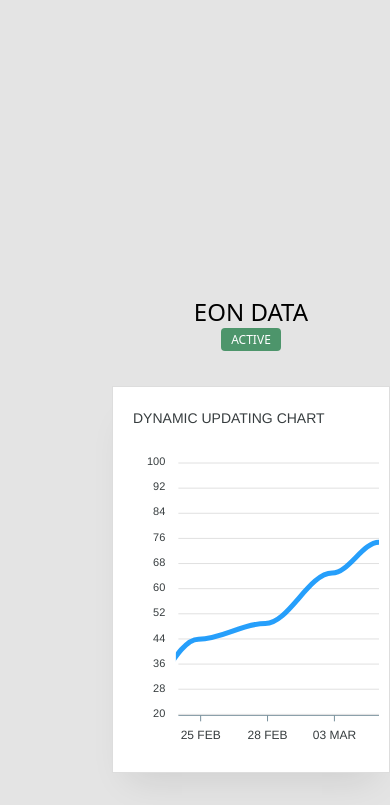
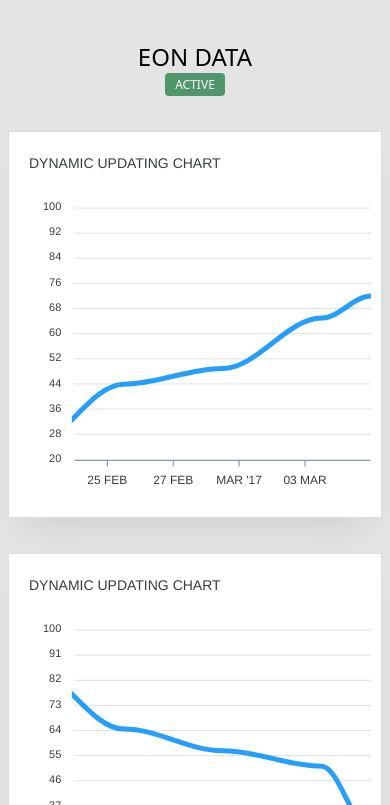
Before and after one commit to makevoid/eondash, a website: page www/index.html in a window 390 px wide. Shown: the top 805 px of the page. Drawn offline with Linux system fonts and the light colour scheme; some packages are replaced by stand-ins of ours; animation ran at ten frames a second.

Commit message:
add plugin for advaaanced (lol) web request, improve css for mobile layout

```diff
--- a/www/css/index.css
+++ b/www/css/index.css
@@ -25,16 +25,16 @@ body {
 /* Portrait layout (default) */
 .app {
     text-align:center;
-    padding:180px 0px 0px 0px;
-    margin: 115px 0px 0px 112px;
+    padding: 20px 1%;
+    margin:  20px 1%;
 }
 
 /* Landscape layout (with min-width) */
 @media screen and (min-aspect-ratio: 1/1) and (min-width:400px) {
     .app {
         background-position:left center;
-        padding: 50px 1%;
-        margin:  50px 1%;
+        padding: 20px 0;
+        margin:  20px 2%;
     }
 }
 
--- a/www/index.html
+++ b/www/index.html
@@ -8,7 +8,7 @@
     <meta name="viewport" content="initial-scale=1, width=device-width, viewport-fit=cover">
     <link rel="stylesheet" type="text/css" href="css/vendor/apexcharts.css">
     <link rel="stylesheet" type="text/css" href="css/index.css">
-    <title>Antani</title>
+    <title>EON Data</title>
   </head>
   <body>
 
@@ -30,7 +30,7 @@
     <!-- <script src="https://cdn.jsdelivr.net/npm/apexcharts@latest"></script> -->
     <script src="js/vendor/apexcharts.js" charset="utf-8"></script>
     <script type="text/javascript" src="cordova.js"></script>
-    <script type="text/javascript" src="js/token.js"></script>
+    <script type="text/javascript" src="js/config/token.js"></script>
     <script type="text/javascript" src="js/index.js"></script>
 
   </body>
--- a/www/js/index.js
+++ b/www/js/index.js
@@ -1,6 +1,7 @@
 "use strict"
 
 const JWT_TOKEN = window.JWT_TOKEN
+
 
 const TICKINTERVAL = 86400000
 const XAXISRANGE   = 777600000
@@ -21,7 +22,6 @@ const getDayWiseTimeSeries = (baseval, count, yrange) => {
     i++
   }
 }
-
 
 const getNewSeries = (baseval, yrange) => {
   const newDate = baseval + TICKINTERVAL
@@ -91,6 +91,28 @@ const options = {
   },
 }
 
+const testRequest = () => {
+  cordova.plugin.http.setHeader('Authorization', `JWT ${JWT_TOKEN}`)
+
+
+  const options = {
+    method: 'post',
+    data: { id: 12, message: 'test' },
+    // headers: { Authorization: `JWT ${JWT_TOKEN}` }
+  };
+
+  cordova.plugin.http.sendRequest('https://google.com/', options, function(response) {
+    // prints 200
+    console.log(response.status);
+  }, function(response) {
+    // prints 403
+    console.log(response.status);
+
+    //prints Permission denied
+    console.log(response.error);
+  });
+}
+
 // default cordova setup
 const app = {
   initialize: function() {
@@ -120,7 +142,6 @@ const app = {
 
     const clone = (obj) => Object.assign({}, obj)
     const cloneArr = (arr) => new Array(...arr)
-
 
     const options1  = clone(options)
     const options2  = clone(options)
@@ -157,8 +178,6 @@ const app = {
     )
     chart3.render()
 
-
-
     const updateCharts = () => {
       const newSeries1 = getNewSeries(lastDate, {
         min: 10,
@@ -193,37 +212,9 @@ const app = {
     }
 
     setInterval(updateCharts, 1000)
+
+    testRequest()
   }
 }
 
 app.initialize()
-
-//
-// class App {
-//   constructor() {
-//     this.main = this
-//
-//   }
-//
-//   init() {
-//     document.addEventListener('deviceready', this.onDeviceReady.bind(this.main), false)
-//   }
-//
-//   onDeviceReady() {
-//     this.receivedEvent('deviceready')
-//   }
-//
-//   receivedEvent(id) {
-//     const parentElement = document.querySelector(`#${elemId}`)
-//     const listenElement = parentElement.querySelector('.listening')
-//     const reicvdElement = parentElement.querySelector('.received')
-//     listenElement.setAttribute('style', 'display:none' )
-//     reicvdElement.setAttribute('style', 'display:block')
-//
-//     console.log(`Received Event: ${id}`)
-//   }
-// }
-//
-// const app = new App()
-//
-// app.init()
```
Also changed, not shown: package.json (+7 -2 lines), 1 other file.
